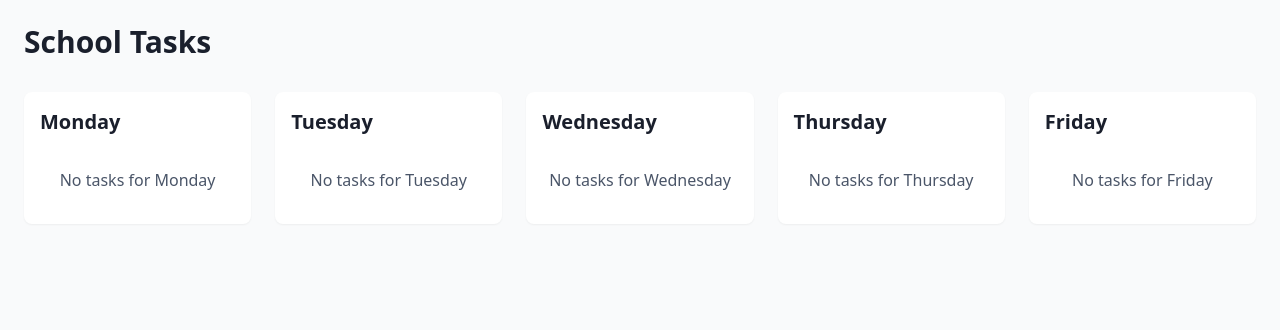
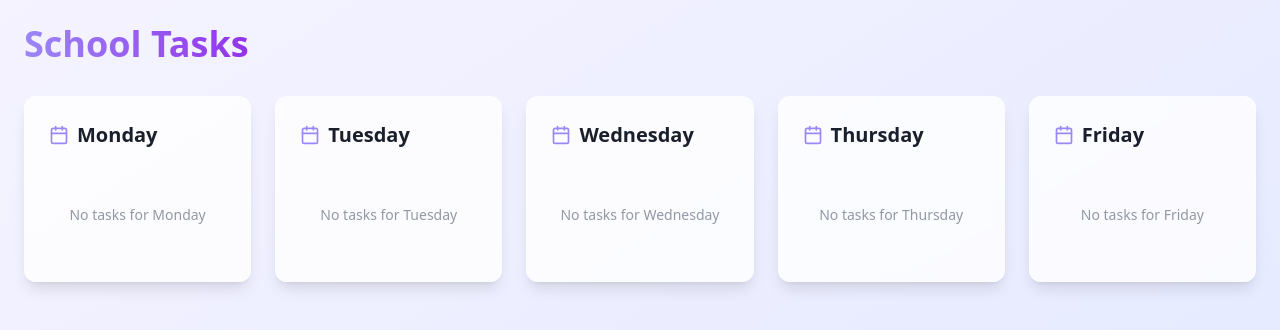
Before and after one commit to ganang02/ganang02.github.io, a React (Vite) app: page / in a window 1280 px wide. Shown: the top 330 px of the page. Built offline with nearby package versions, Linux system fonts and the light colour scheme.

Commit message:
Improve task display and UI
The commit addresses an issue where tasks added in the admin panel did not appear on the main page.  It also aims to improve the overall design and visual appeal of the application, including the background.

```diff
--- a/src/components/DayColumn.tsx
+++ b/src/components/DayColumn.tsx
@@ -1,8 +1,9 @@
 
 import React from 'react';
-import { Task, DayOfWeek } from '@/types/task';
+import { DayOfWeek } from '@/types/task';
 import { TaskCard } from './TaskCard';
 import { useTaskContext } from '@/contexts/TaskContext';
+import { Calendar } from 'lucide-react';
 
 interface DayColumnProps {
   day: DayOfWeek;
@@ -13,8 +14,11 @@ export function DayColumn({ day }: DayColumnProps) {
   const dayTasks = tasks.filter(task => task.day === day);
 
   return (
-    <div className="w-full p-4 bg-white rounded-lg shadow-sm">
-      <h2 className="text-xl font-semibold text-textPrimary mb-4">{day}</h2>
+    <div className="w-full p-6 bg-white/80 backdrop-blur-sm rounded-xl shadow-lg hover:shadow-xl transition-all duration-300 border border-white/20">
+      <div className="flex items-center gap-2 mb-6">
+        <Calendar className="w-5 h-5 text-primary" />
+        <h2 className="text-xl font-bold text-textPrimary">{day}</h2>
+      </div>
       <div className="space-y-4">
         {dayTasks.map(task => (
           <TaskCard
@@ -24,7 +28,9 @@ export function DayColumn({ day }: DayColumnProps) {
           />
         ))}
         {dayTasks.length === 0 && (
-          <p className="text-textSecondary text-center py-4">No tasks for {day}</p>
+          <div className="text-center py-8 text-textSecondary/60">
+            <p className="text-sm">No tasks for {day}</p>
+          </div>
         )}
       </div>
     </div>
--- a/src/components/TaskCard.tsx
+++ b/src/components/TaskCard.tsx
@@ -1,7 +1,7 @@
 
 import React from 'react';
 import { Task } from '@/types/task';
-import { Check, Clock } from 'lucide-react';
+import { Check, Clock, BookOpen } from 'lucide-react';
 
 interface TaskCardProps {
   task: Task;
@@ -12,21 +12,26 @@ export function TaskCard({ task, onToggleComplete }: TaskCardProps) {
   return (
     <div
       className={`p-4 rounded-lg shadow-sm transition-all duration-300 hover:shadow-md cursor-pointer
-        ${task.isCompleted ? 'bg-task-complete' : 'bg-card hover:bg-card-hover'}`}
+        ${task.isCompleted
+          ? 'bg-gradient-to-r from-green-50 to-emerald-50 border border-green-100'
+          : 'bg-gradient-to-r from-white to-slate-50 border border-slate-100 hover:bg-slate-50'}`}
       onClick={onToggleComplete}
     >
-      <div className="flex items-center justify-between mb-2">
-        <span className="text-sm font-medium text-primary">{task.subject}</span>
-        <div className="flex items-center space-x-2">
-          <Clock className="w-4 h-4 text-textSecondary" />
-          <span className="text-sm text-textSecondary">{task.dueTime}</span>
+      <div className="flex items-center justify-between mb-3">
+        <div className="flex items-center gap-2">
+          <BookOpen className="w-4 h-4 text-primary" />
+          <span className="text-sm font-medium text-primary">{task.subject}</span>
+        </div>
+        <div className="flex items-center space-x-2 bg-white/80 px-2 py-1 rounded-full">
+          <Clock className="w-3 h-3 text-textSecondary" />
+          <span className="text-xs text-textSecondary">{task.dueTime}</span>
         </div>
       </div>
       <h3 className="text-base font-medium text-textPrimary mb-2">{task.title}</h3>
       {task.isCompleted && (
-        <div className="flex items-center text-green-600">
-          <Check className="w-4 h-4 mr-1" />
-          <span className="text-sm">Completed</span>
+        <div className="flex items-center text-green-600 bg-green-50 px-2 py-1 rounded-full w-fit">
+          <Check className="w-3 h-3 mr-1" />
+          <span className="text-xs">Completed</span>
         </div>
       )}
     </div>
--- a/src/pages/Index.tsx
+++ b/src/pages/Index.tsx
@@ -2,26 +2,25 @@
 import React from 'react';
 import { DayColumn } from '@/components/DayColumn';
 import { DayOfWeek } from '@/types/task';
-import { TaskProvider } from '@/contexts/TaskContext';
 
 const days: DayOfWeek[] = ['Monday', 'Tuesday', 'Wednesday', 'Thursday', 'Friday'];
 
 const Index = () => {
   return (
-    <TaskProvider>
-      <div className="min-h-screen bg-gray-50 p-6">
+    <div className="min-h-screen bg-gradient-to-br from-violet-50 to-indigo-100 p-6">
       <div className="max-w-7xl mx-auto">
         <div className="flex justify-between items-center mb-8">
-            <h1 className="text-3xl font-bold text-textPrimary">School Tasks</h1>
+          <h1 className="text-4xl font-bold text-textPrimary bg-clip-text text-transparent bg-gradient-to-r from-primary to-purple-600">
+            School Tasks
+          </h1>
         </div>
-          <div className="grid grid-cols-1 md:grid-cols-3 lg:grid-cols-5 gap-6">
+        <div className="grid grid-cols-1 md:grid-cols-3 lg:grid-cols-5 gap-6 animate-fadeIn">
           {days.map(day => (
             <DayColumn key={day} day={day} />
           ))}
         </div>
       </div>
     </div>
-    </TaskProvider>
   );
 };
 
```
Lines whose indentation alone changed are shown as unchanged.
